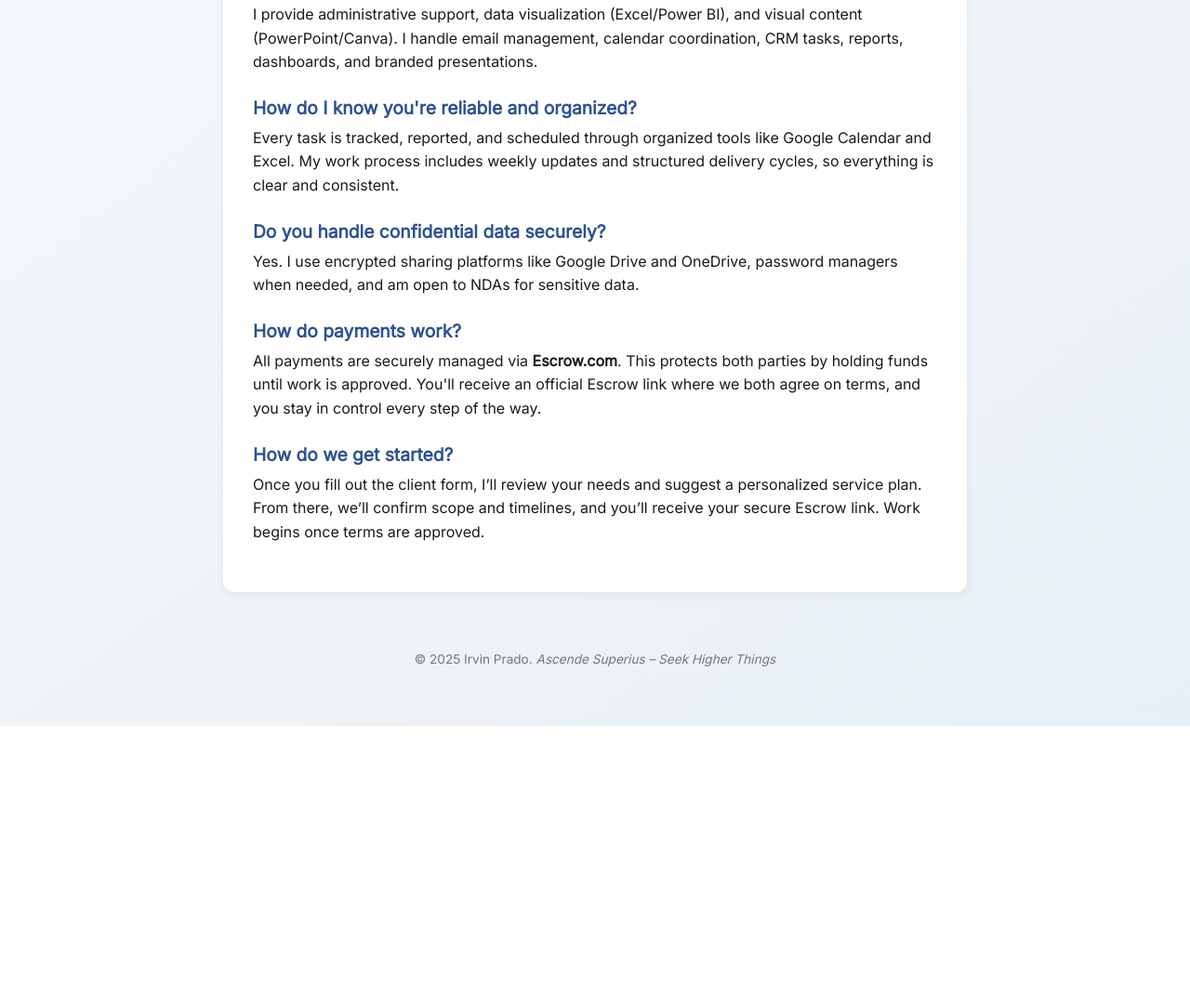
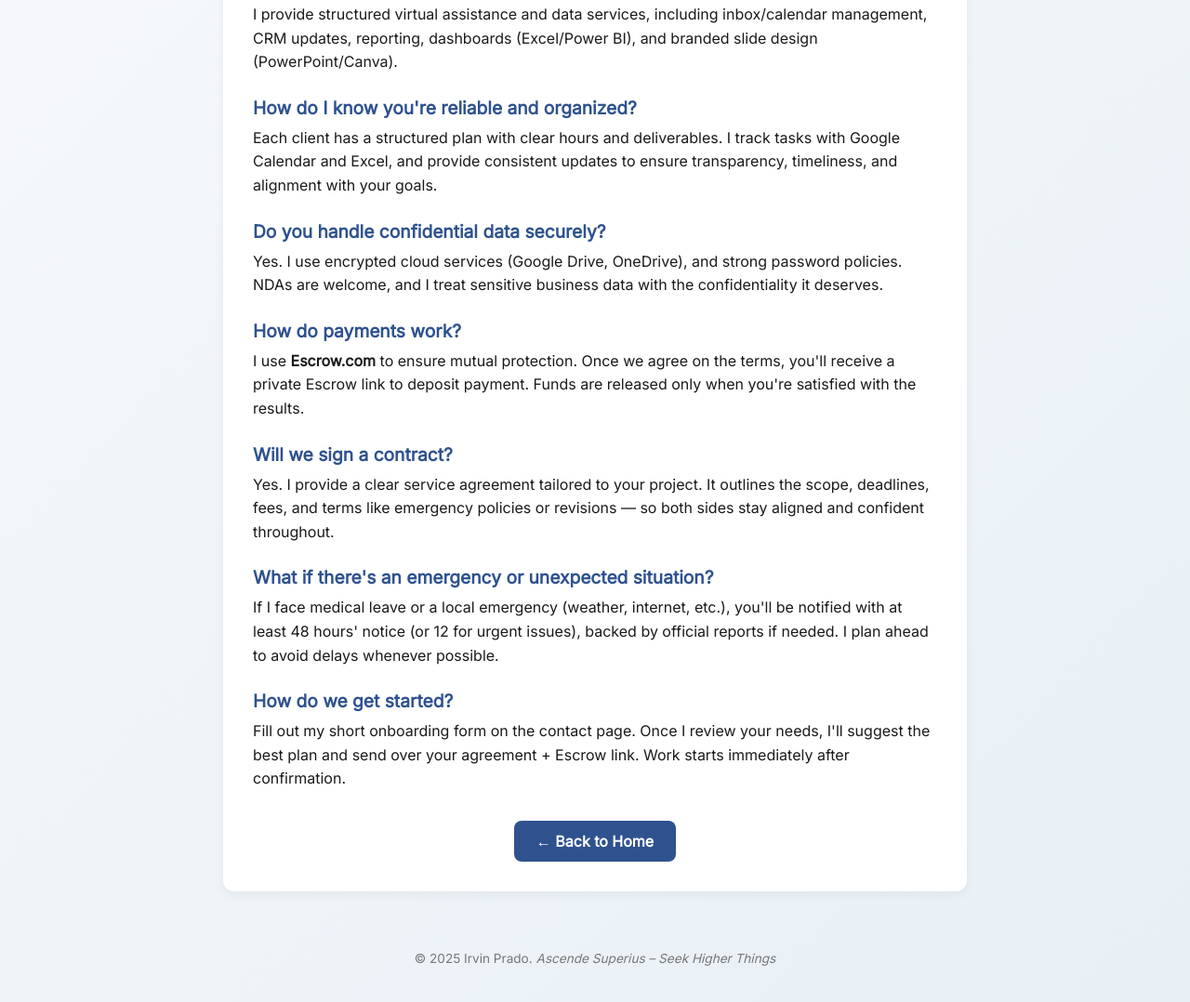
Before and after one commit to Irvyandl/VirtualAssistance, a plain HTML site: page FAQ.html in a window 1280 px wide. Shown: the part 202-1280 px from the top of the page at 93% size. Before the commit the page ends 983 px from the top, so only its background shows below. Drawn offline with Linux system fonts and the light colour scheme.

Commit message:
Update FAQ.html

```diff
--- a/FAQ.html
+++ b/FAQ.html
@@ -1,4 +1,3 @@
-
 <html lang="en">
 <head>
   <meta charset="UTF-8" />
@@ -54,6 +53,26 @@
       line-height: 1.6;
     }
 
+    .home-button {
+      display: flex;
+      justify-content: center;
+      margin-top: 2rem;
+    }
+
+    .home-button a {
+      background-color: var(--color-accent);
+      color: white;
+      padding: 0.75rem 1.5rem;
+      border-radius: 8px;
+      text-decoration: none;
+      font-weight: bold;
+      transition: background-color 0.3s;
+    }
+
+    .home-button a:hover {
+      background-color: #1d3b6c;
+    }
+
     footer {
       text-align: center;
       margin-top: 4rem;
@@ -67,19 +86,29 @@
     <h2>Frequently Asked Questions</h2>
 
     <h3>What services do you offer as a Virtual Assistant?</h3>
-    <p>I provide administrative support, data visualization (Excel/Power BI), and visual content (PowerPoint/Canva). I handle email management, calendar coordination, CRM tasks, reports, dashboards, and branded presentations.</p>
+    <p>I provide structured virtual assistance and data services, including inbox/calendar management, CRM updates, reporting, dashboards (Excel/Power BI), and branded slide design (PowerPoint/Canva).</p>
 
     <h3>How do I know you're reliable and organized?</h3>
-    <p>Every task is tracked, reported, and scheduled through organized tools like Google Calendar and Excel. My work process includes weekly updates and structured delivery cycles, so everything is clear and consistent.</p>
+    <p>Each client has a structured plan with clear hours and deliverables. I track tasks with Google Calendar and Excel, and provide consistent updates to ensure transparency, timeliness, and alignment with your goals.</p>
 
     <h3>Do you handle confidential data securely?</h3>
-    <p>Yes. I use encrypted sharing platforms like Google Drive and OneDrive, password managers when needed, and am open to NDAs for sensitive data.</p>
+    <p>Yes. I use encrypted cloud services (Google Drive, OneDrive), and strong password policies. NDAs are welcome, and I treat sensitive business data with the confidentiality it deserves.</p>
 
     <h3>How do payments work?</h3>
-    <p>All payments are securely managed via <strong>Escrow.com</strong>. This protects both parties by holding funds until work is approved. You'll receive an official Escrow link where we both agree on terms, and you stay in control every step of the way.</p>
+    <p>I use <strong>Escrow.com</strong> to ensure mutual protection. Once we agree on the terms, you'll receive a private Escrow link to deposit payment. Funds are released only when you're satisfied with the results.</p>
+
+    <h3>Will we sign a contract?</h3>
+    <p>Yes. I provide a clear service agreement tailored to your project. It outlines the scope, deadlines, fees, and terms like emergency policies or revisions — so both sides stay aligned and confident throughout.</p>
+
+    <h3>What if there's an emergency or unexpected situation?</h3>
+    <p>If I face medical leave or a local emergency (weather, internet, etc.), you'll be notified with at least 48 hours' notice (or 12 for urgent issues), backed by official reports if needed. I plan ahead to avoid delays whenever possible.</p>
 
     <h3>How do we get started?</h3>
-    <p>Once you fill out the client form, I’ll review your needs and suggest a personalized service plan. From there, we’ll confirm scope and timelines, and you’ll receive your secure Escrow link. Work begins once terms are approved.</p>
+    <p>Fill out my short onboarding form on the contact page. Once I review your needs, I'll suggest the best plan and send over your agreement + Escrow link. Work starts immediately after confirmation.</p>
+
+    <div class="home-button">
+      <a href="https://irvyandl.github.io/VirtualAssistance/">← Back to Home</a>
+    </div>
   </div>
 
   <footer>
```
